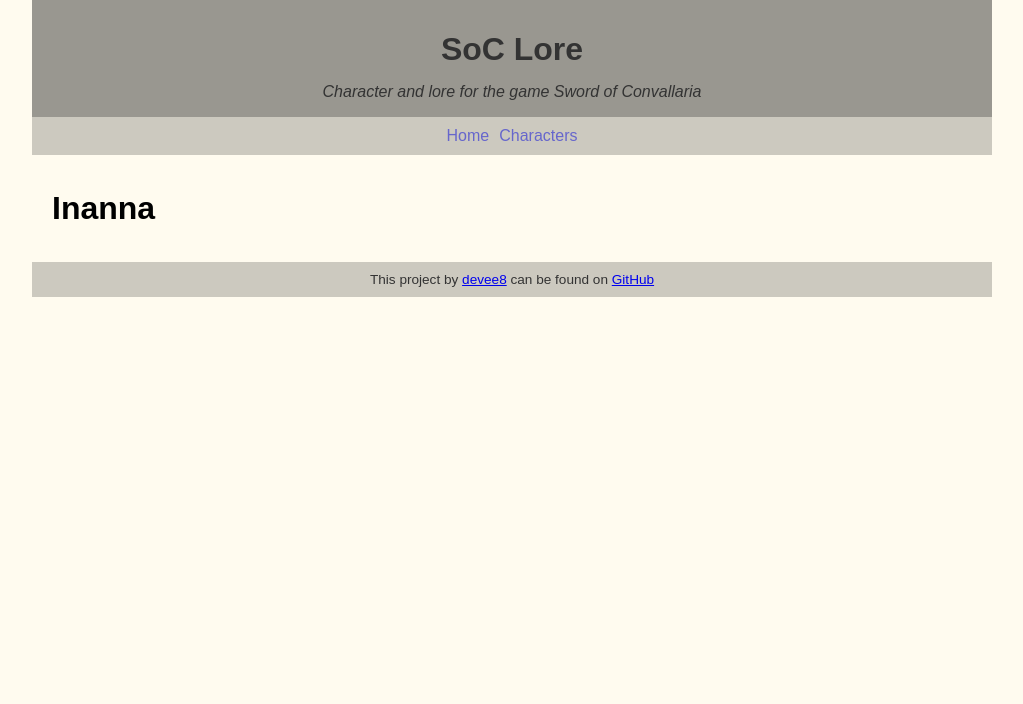
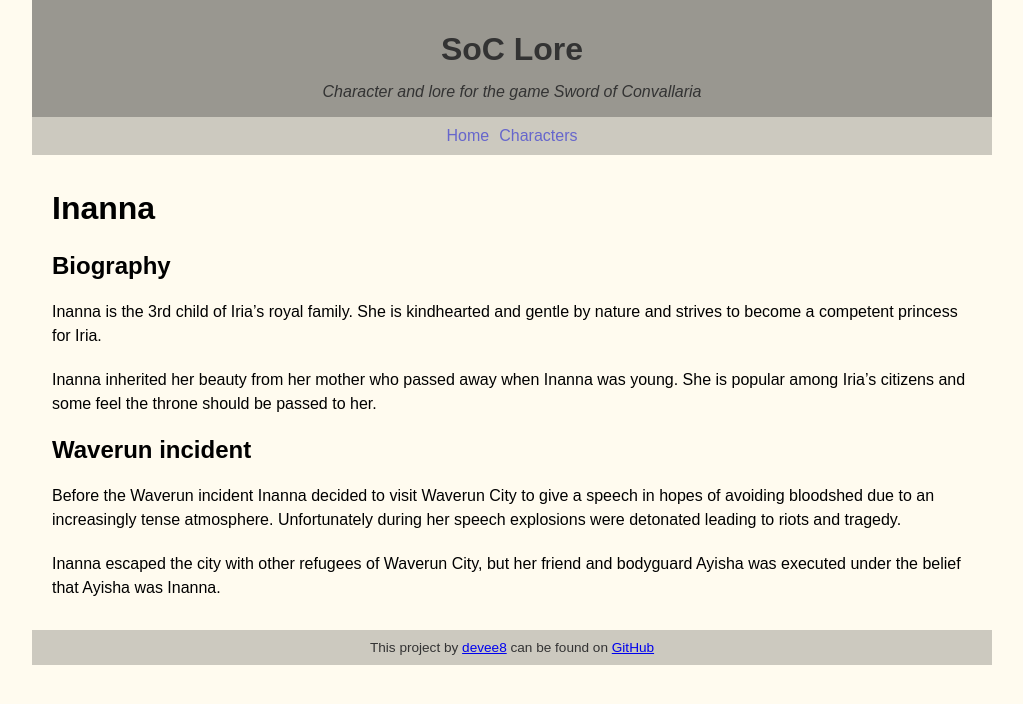
Before and after one commit to devee8/soc-lore, a Jekyll site: the page built from characters/inanna.md, in a window 1280 px wide. Shown: the top 704 px of the page, without its empty margins (128-1151 px from the left). Built offline with Jekyll 4.4.1, drawn with Linux system fonts in a browser that asks for light colours; our own code applies the rules of GitHub Pages for plain Markdown files.

Commit message:
Added Inanna and Safiyyah content

```diff
--- a/characters/inanna.md
+++ b/characters/inanna.md
@@ -1 +1,13 @@
 # Inanna
+
+## Biography
+
+Inanna is the 3rd child of Iria's royal family.  She is kindhearted and gentle by nature and strives to become a competent princess for Iria.
+
+Inanna inherited her beauty from her mother who passed away when Inanna was young. She is popular among Iria's citizens and some feel the throne should be passed to her.
+
+## Waverun incident
+
+Before the Waverun incident Inanna decided to visit Waverun City to give a speech in hopes of avoiding bloodshed due to an increasingly tense atmosphere.  Unfortunately during her speech explosions were detonated leading to riots and tragedy.
+
+Inanna escaped the city with other refugees of Waverun City, but her friend and bodyguard Ayisha was executed under the belief that Ayisha was Inanna.
```
Also changed, not shown: characters/safiyyah.md (+8 -0 lines).
